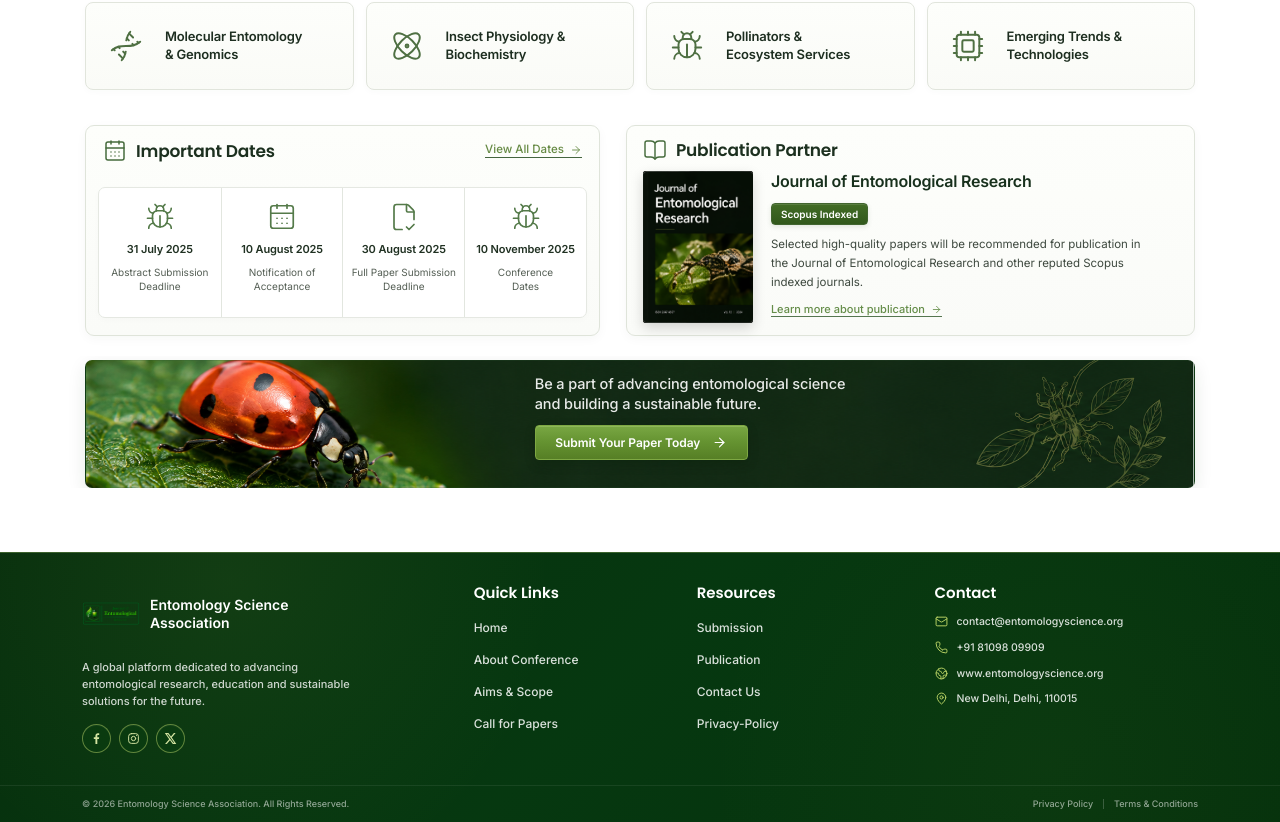
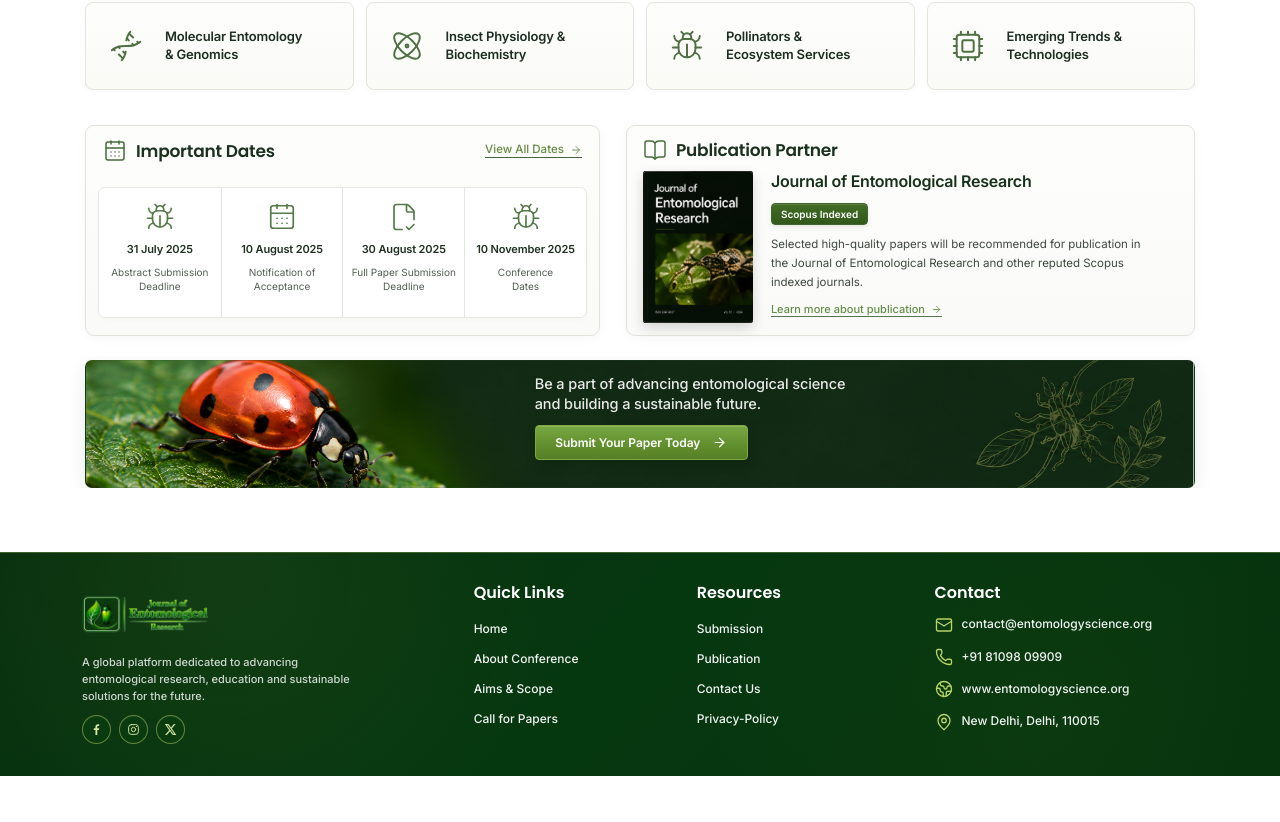
Before and after one commit to Dhanshri-Rc/entomology-science, a React (Vite) app: page / in a window 1280 px wide. Shown: the part 1198-2020 px from the top of the page. After the commit the page ends 1974 px from the top, so only its background shows below. Built offline with nearby package versions, Linux system fonts and the light colour scheme.

Commit message:
Update index.html metadata, replace favicon.svg with favicon.png, and enhance Footer and ScrollToTopButton styles

```diff
--- a/index.html
+++ b/index.html
@@ -2,22 +2,191 @@
 <html lang="en">
   <head>
     <meta charset="UTF-8" />
-    <link rel="icon" type="image/svg+xml" href="/favicon.svg" />
+
+
     <meta name="viewport" content="width=device-width, initial-scale=1.0" />
-    <title>Entomology Science Association | International Conference on Entomology</title>
+
+    <title>
+      Entomology Science Association | International Conference on Entomology
+    </title>
+
     <meta
       name="description"
-      content="International Conference on Entomology: Science for a Sustainable Future. Exploring Diversity, Innovation and Impact. 10-12 November 2025, Washington, DC, USA."
+      content="International Conference on Entomology: Science for a Sustainable Future. Explore entomological research, biodiversity, innovation, pest management and sustainable solutions."
     />
+
+    <meta
+      name="keywords"
+      content="Entomology Conference, International Conference on Entomology, Entomology Science Association, Entomological Research, Insect Science, Biodiversity, Pest Management, Pollinators, Agricultural Entomology, Sustainable Entomology"
+    />
+
+    <meta name="author" content="Entomology Science Association" />
+    <meta name="publisher" content="Entomology Science Association" />
+
+
+    <meta name="robots" content="index, follow, max-image-preview:large" />
+
+    <meta
+      name="googlebot"
+      content="index, follow, max-image-preview:large, max-snippet:-1, max-video-preview:-1"
+    />
+
+    <link
+      rel="canonical"
+      href="https://www.yourdomain.com/"
+    />
+
+
+    <link
+      rel="icon"
+      type="image/png"
+      href="/favicon.png"
+    />
+
+    <link
+      rel="apple-touch-icon"
+      href="/favicon.png"
+    />
+
+
+    <meta name="theme-color" content="#0D3A11" />
+    <meta name="color-scheme" content="light" />
+
+
+    <meta
+      property="og:title"
+      content="International Conference on Entomology | Entomology Science Association"
+    />
+
+    <meta
+      property="og:description"
+      content="A global platform for researchers, academicians and industry professionals to exchange knowledge and advance entomological science for a sustainable future."
+    />
+
+    <meta
+      property="og:url"
+      content="https://www.yourdomain.com/"
+    />
+
+    <meta
+      property="og:image"
+      content="https://www.yourdomain.com/images/seo-conference-cover.jpg"
+    />
+
+    <meta
+      property="og:image:alt"
+      content="International Conference on Entomology"
+    />
+
+    <meta property="og:type" content="website" />
+    <meta property="og:site_name" content="Entomology Science Association" />
+    <meta property="og:locale" content="en_US" />
+
+
+    <meta name="twitter:card" content="summary_large_image" />
+
+    <meta
+      name="twitter:title"
+      content="International Conference on Entomology"
+    />
+
+    <meta
+      name="twitter:description"
+      content="Science for a Sustainable Future — advancing entomological research, biodiversity, innovation and sustainable solutions."
+    />
+
+    <meta
+      name="twitter:image"
+      content="https://www.yourdomain.com/images/seo-conference-cover.jpg"
+    />
+
+    <meta
+      name="twitter:image:alt"
+      content="International Conference on Entomology"
+    />
+
+
+    <link
+      rel="alternate"
+      hreflang="en"
+      href="https://www.yourdomain.com/"
+    />
+
+    <link
+      rel="alternate"
+      hreflang="x-default"
+      href="https://www.yourdomain.com/"
+    />
+
+
     <link rel="preconnect" href="https://fonts.googleapis.com" />
-    <link rel="preconnect" href="https://fonts.gstatic.com" crossorigin />
+    <link
+      rel="preconnect"
+      href="https://fonts.gstatic.com"
+      crossorigin
+    />
+
     <link
       href="https://fonts.googleapis.com/css2?family=Inter:wght@400;500;600;700&family=Poppins:wght@500;600;700;800&display=swap"
       rel="stylesheet"
     />
+
+
+    <script type="application/ld+json">
+      {
+        "@context": "https://schema.org",
+        "@type": "Organization",
+        "name": "Entomology Science Association",
+        "url": "https://www.yourdomain.com/",
+        "logo": "https://www.yourdomain.com/images/logo.png",
+        "description": "A global platform dedicated to advancing entomological research, education and sustainable solutions.",
+        "email": "info@entomologyscience.org",
+        "sameAs": [
+          "https://www.facebook.com/EntomologyScienceAssoc/",
+          "https://www.instagram.com/entomology_science_association/",
+          "https://x.com/EntoSciAssoc"
+        ]
+      }
+    </script>
+
+
+    <script type="application/ld+json">
+      {
+        "@context": "https://schema.org",
+        "@type": "Event",
+        "name": "International Conference on Entomology: Science for a Sustainable Future",
+        "description": "A global conference bringing together researchers, academicians and industry professionals to advance entomological science, biodiversity, innovation and sustainable solutions.",
+        "eventAttendanceMode": "https://schema.org/MixedEventAttendanceMode",
+        "eventStatus": "https://schema.org/EventScheduled",
+        "location": {
+          "@type": "Place",
+          "name": "Washington, DC",
+          "address": {
+            "@type": "PostalAddress",
+            "addressLocality": "Washington",
+            "addressRegion": "DC",
+            "addressCountry": "US"
+          }
+        },
+        "organizer": {
+          "@type": "Organization",
+          "name": "Entomology Science Association",
+          "url": "https://www.yourdomain.com/"
+        },
+        "url": "https://www.yourdomain.com/",
+        "image": [
+          "https://www.yourdomain.com/images/seo-conference-cover.jpg"
+        ]
+      }
+    </script>
   </head>
+
   <body>
     <div id="root"></div>
-    <script type="module" src="/src/main.jsx"></script>
+
+    <script
+      type="module"
+      src="/src/main.jsx"
+    ></script>
   </body>
 </html>
--- a/src/components/Footer.jsx
+++ b/src/components/Footer.jsx
@@ -18,7 +18,7 @@ import {
    LOGO
 ========================================================= */
 
-import logo from "../assets/img/logo.png";
+import logo from "../assets/img/flogo.png";
 
 /* =========================================================
    SOCIAL LINKS
@@ -185,7 +185,7 @@ export default function Footer() {
                   sm:w-[56px]
 
                   lg:h-[58px]
-                  lg:w-[58px]
+                  lg:w-[128px]
 
                   max-[390px]:h-[48px]
                   max-[390px]:w-[48px]
@@ -210,42 +210,14 @@ export default function Footer() {
                 />
               </div>
 
-              {/* Association Name */}
 
-              <div className="min-w-0">
-                <p
-                  className="
-                    max-w-[220px]
-
-                    text-[13px]
-                    font-semibold
-                    leading-[1.3]
-
-                    text-white
-
-                    transition-colors
-                    duration-300
-
-                    group-hover/logo:text-[#d5e78d]
-
-                    sm:text-[13.5px]
-
-                    lg:text-[14px]
-
-                    max-[360px]:text-[12px]
-                  "
-                >
-                  {siteInfo?.name ||
-                    "Entomology Science Association"}
-                </p>
-              </div>
             </Link>
 
             {/* Description */}
 
             <p
               className="
-                mt-[10px]
+                mt-[5px]
 
                 max-w-[275px]
 
@@ -271,7 +243,7 @@ export default function Footer() {
 
             <div
               className="
-                mt-[14px]
+                mt-[10px]
 
                 flex
                 flex-wrap
@@ -366,7 +338,7 @@ export default function Footer() {
                     text-[11px]
                     font-medium
 
-                    text-white/85
+                    text-white/95
 
                     transition-all
                     duration-300
@@ -401,7 +373,7 @@ export default function Footer() {
                     text-[11px]
                     font-medium
 
-                    text-white/85
+                    text-white/95
 
                     transition-all
                     duration-300
@@ -427,15 +399,15 @@ export default function Footer() {
           <div className="min-w-0">
             <h3
               className="
-                text-[13px]
+                text-[15px]
                 font-semibold
                 leading-none
 
                 text-white
 
-                sm:text-[14px]
+                sm:text-[15px]
 
-                lg:text-[15px]
+                lg:text-[16px]
               "
             >
               Contact
@@ -449,7 +421,7 @@ export default function Footer() {
                 min-w-0
                 flex-col
 
-                gap-[10px]
+                gap-[14px]
               "
             >
               {/* =============================================
@@ -471,10 +443,10 @@ export default function Footer() {
 
                     gap-[9px]
 
-                    text-[9.5px]
+                    text-[10.5px]
                     font-medium
 
-                    text-white/85
+                    text-white/95
 
                     transition-all
                     duration-300
@@ -482,9 +454,9 @@ export default function Footer() {
                     hover:translate-x-[2px]
                     hover:text-[#c7dd79]
 
-                    sm:text-[10px]
+                    sm:text-[11px]
 
-                    lg:text-[10.5px]
+                    lg:text-[12px]
                   "
                 >
                   <Mail
@@ -492,8 +464,8 @@ export default function Footer() {
                     className="
                       mt-[1px]
 
-                      h-[13px]
-                      w-[13px]
+                      h-[18px]
+                      w-[18px]
 
                       shrink-0
 
@@ -539,10 +511,10 @@ export default function Footer() {
 
                     gap-[9px]
 
-                    text-[9.5px]
+                    text-[10.5px]
                     font-medium
 
-                    text-white/85
+                    text-white/95
 
                     transition-all
                     duration-300
@@ -550,16 +522,16 @@ export default function Footer() {
                     hover:translate-x-[2px]
                     hover:text-[#c7dd79]
 
-                    sm:text-[10px]
+                    sm:text-[11px]
 
-                    lg:text-[10.5px]
+                    lg:text-[12px]
                   "
                 >
                   <Phone
                     strokeWidth={1.8}
                     className="
-                      h-[13px]
-                      w-[13px]
+                      h-[18px]
+                      w-[18px]
 
                       shrink-0
 
@@ -598,10 +570,10 @@ export default function Footer() {
 
                     gap-[9px]
 
-                    text-[9.5px]
+                    text-[10.5px]
                     font-medium
 
-                    text-white/85
+                    text-white/95
 
                     transition-all
                     duration-300
@@ -609,16 +581,16 @@ export default function Footer() {
                     hover:translate-x-[2px]
                     hover:text-[#c7dd79]
 
-                    sm:text-[10px]
+                    sm:text-[11px]
 
-                    lg:text-[10.5px]
+                    lg:text-[12px]
                   "
                 >
                   <Globe2
                     strokeWidth={1.8}
                     className="
-                      h-[13px]
-                      w-[13px]
+                      h-[18px]
+                      w-[18px]
 
                       shrink-0
 
@@ -647,8 +619,8 @@ export default function Footer() {
                     className="
                       hidden
 
-                      h-[10px]
-                      w-[10px]
+                      h-[18px]
+                      w-[18px]
 
                       shrink-0
 
@@ -681,10 +653,10 @@ export default function Footer() {
 
                   gap-[9px]
 
-                  text-[9.5px]
+                  text-[10.5px]
                   font-medium
 
-                  text-white/85
+                  text-white/95
 
                   transition-all
                   duration-300
@@ -692,9 +664,9 @@ export default function Footer() {
                   hover:translate-x-[2px]
                   hover:text-[#c7dd79]
 
-                  sm:text-[10px]
+                  sm:text-[11px]
 
-                  lg:text-[10.5px]
+                  lg:text-[12px]
                 "
               >
                 <MapPin
@@ -702,8 +674,8 @@ export default function Footer() {
                   className="
                     mt-[1px]
 
-                    h-[13px]
-                    w-[13px]
+                    h-[18px]
+                    w-[18px]
 
                     shrink-0
 
@@ -731,7 +703,7 @@ export default function Footer() {
           COPYRIGHT
       ====================================================== */}
 
-      <div
+      {/* <div
         className="
           relative
           z-10
@@ -823,7 +795,7 @@ export default function Footer() {
             </Link>
           </div>
         </div>
-      </div>
+      </div> */}
     </footer>
   );
 }
@@ -837,15 +809,15 @@ function FooterColumn({ title, children }) {
     <div className="min-w-0">
       <h3
         className="
-          text-[13px]
+          text-[14px]
           font-semibold
           leading-none
 
           text-white
 
-          sm:text-[14px]
+          sm:text-[15px]
 
-          lg:text-[15px]
+          lg:text-[16px]
         "
       >
         {title}
@@ -858,7 +830,7 @@ function FooterColumn({ title, children }) {
           flex
           flex-col
 
-          gap-[8px]
+          gap-[6px]
         "
       >
         {children}
--- a/src/components/ScrollToTopButton.jsx
+++ b/src/components/ScrollToTopButton.jsx
@@ -22,7 +22,7 @@ export default function ScrollToTopButton() {
           animate={{ opacity: 1, y: 0 }}
           exit={{ opacity: 0, y: 10 }}
           transition={{ duration: 0.25 }}
-          className="fixed bottom-6 right-6 z-40 w-11 h-11 rounded-full bg-primary text-white flex items-center justify-center shadow-card hover:bg-secondary hover:-translate-y-1 transition-all duration-300"
+          className="fixed bottom-6 right-6 z-40 w-11 h-11 rounded-full hover:bg-green-800 text-white flex items-center justify-center shadow-card bg-secondary hover:-translate-y-1 transition-all duration-300"
         >
           <ArrowUp className="w-5 h-5" aria-hidden="true" />
         </motion.button>
```
Also changed, not shown: public/favicon.png (renamed from public/fevicon.png), public/favicon.svg (deleted).
